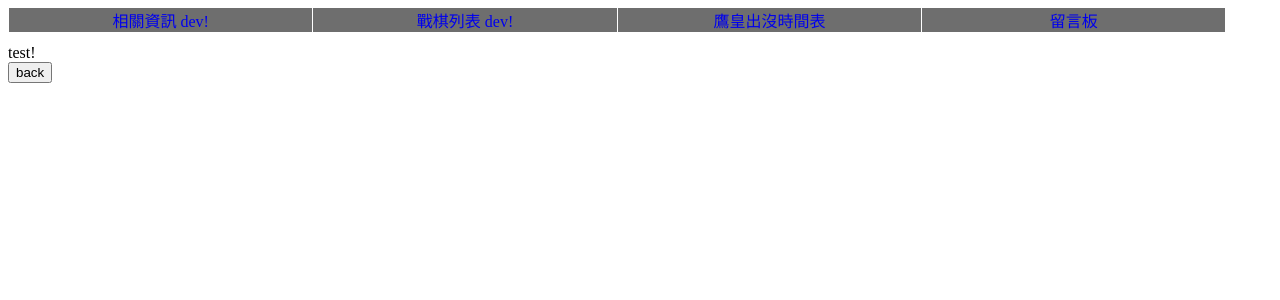
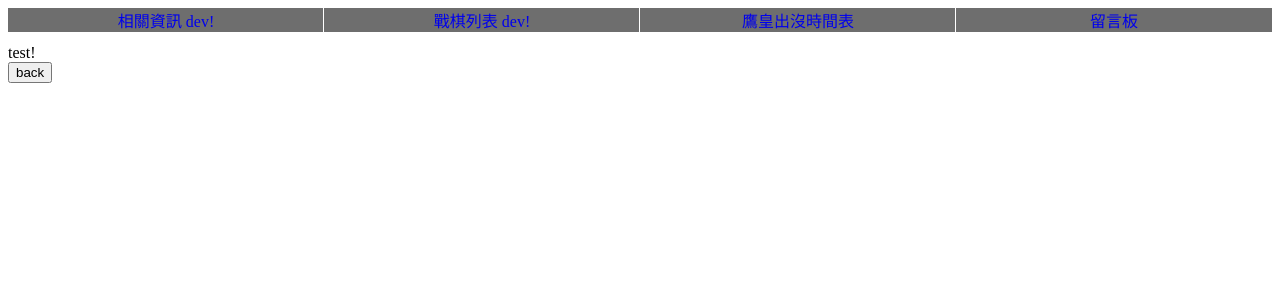
Before and after one commit to shesheshe/index, a Jekyll site: the page summons-board/info.html, which Jekyll copies as it is, in a window 1280 px wide. Shown: the top 300 px of the page. Built offline with Jekyll 4.4.1, drawn with Linux system fonts in a browser that asks for light colours.

Commit message:
menu 間距修正

```diff
--- a/summons-board/css/index_style.css
+++ b/summons-board/css/index_style.css
@@ -5,9 +5,10 @@ ul {
 
 ul#menu li {
 	float: left;
-	width: 24%;
+	width: 25%;
 	background-color: #6E6E6E;
 	text-align: center;
+	margin-left: -1px;
 	border-left-width: 1px;
 	border-left-style: solid;
 	border-left-color: #FFF;
```
